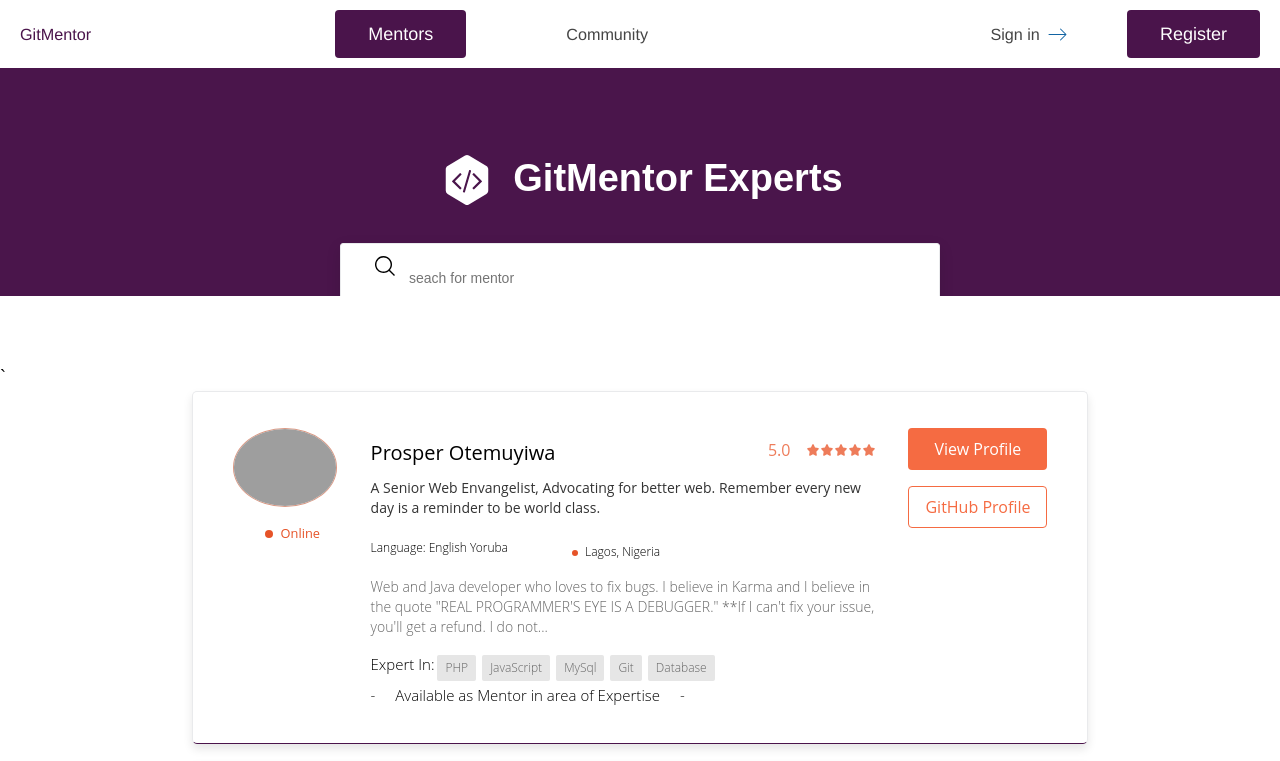
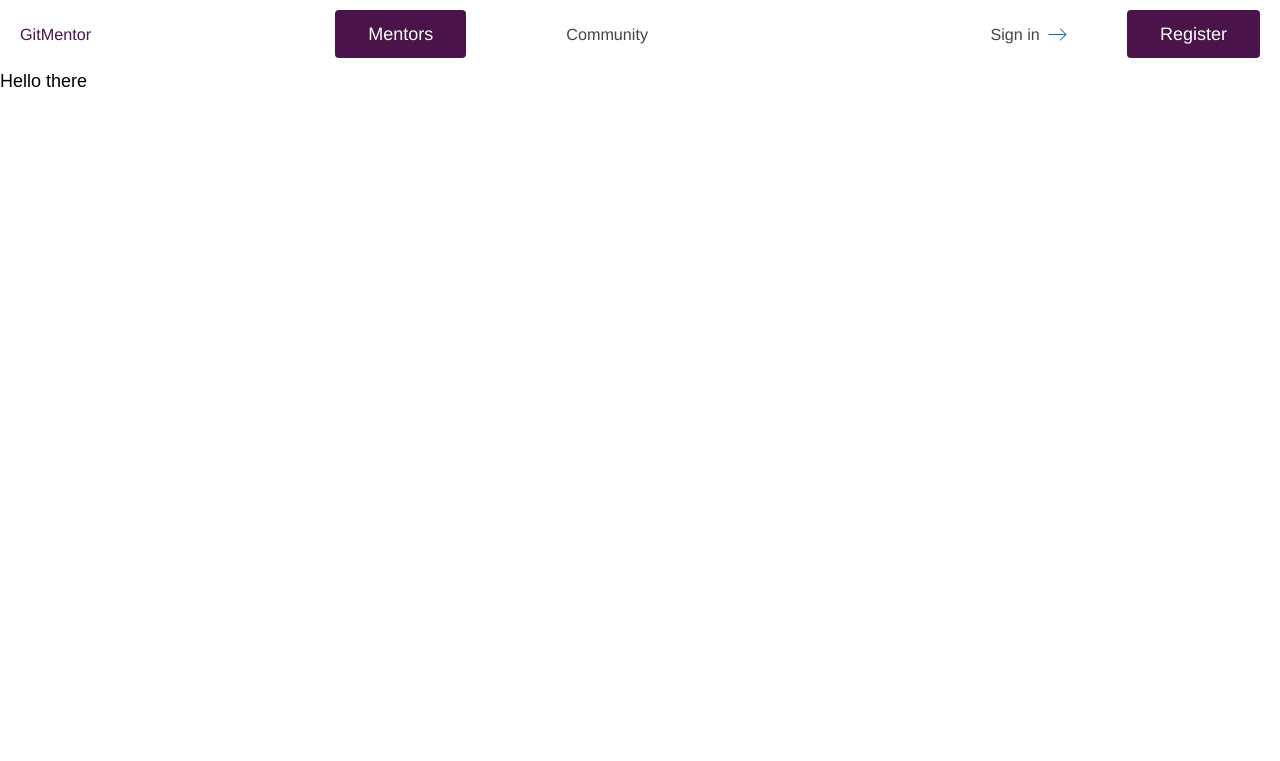
Before and after one commit to iKnowJavaScript/git-mentor, a React (Create React App) app: page / in a window 1280 px wide. Shown: the top 761 px of the page. Built offline with nearby package versions, Linux system fonts and the light colour scheme; grey boxes are pictures that could not be loaded.

Commit message:
Add User profile folder structure

```diff
--- a/src/App.tsx
+++ b/src/App.tsx
@@ -3,6 +3,7 @@
 import './pages/css/reset.css';
 import Homepage from './pages/Homepage';
 import Mentors from './pages/Mentors';
+import Profile from './pages/Profile';
 
 // type Detail = {
 //   name: string;
@@ -14,8 +15,9 @@
   return (
     <>
       {/* <Homepage /> */}
-      <Mentors />
+      {/* <Mentors /> */}
 
+      <Profile />
     </>
   );
 };
--- /dev/null
+++ b/src/Components/Dashboard/DashboardHero.tsx
@@ -0,0 +1,10 @@
+import React from 'react';
+import styles from './DashboardHero.module.css';
+
+const DashboardHero = () => {
+  return (
+    <h1>Hello there</h1>
+  )
+}
+
+export default DashboardHero
--- a/src/Components/footer/Footer.module.css
+++ b/src/Components/footer/Footer.module.css
@@ -67,5 +67,5 @@
 }
 
 .links a {
-  margin-left: 1.5rem;
+  margin-left: 2.5rem;
 }
--- a/src/Components/footer/Footer.tsx
+++ b/src/Components/footer/Footer.tsx
@@ -52,7 +52,7 @@
       </div>
       <div className={styles.rightContainer}>
         <div className={styles.footer}>
-          <div className={styles.copyright}>© Copyright 2019 Codementor</div>
+          <div className={styles.copyright}>© Copyright 2019 GitMentor</div>
           <div className={styles.links}>
             <a href="./" className={styles.others}>
               Privacy Policy
--- a/src/Components/sections/UserStory.tsx
+++ b/src/Components/sections/UserStory.tsx
@@ -19,10 +19,7 @@
       </div>
       <div className={styles.grid_container}>
         <div className={styles.grid_block}>
-          <a
-            href="#"
-            className={styles.mentor_card}
-          >
+          <a href="#" className={styles.mentor_card}>
             <figure>
               <img
                 className={styles.card_image}
--- a/src/pages/Homepage.tsx
+++ b/src/pages/Homepage.tsx
@@ -2,9 +2,9 @@
 
 import HeaderNav from '../Components/Header/HeaderNav';
 import HeroHeader from '../Components/Header/HeroHeader';
-import UserStory from '../Components/sections/UserStory';
-import Greeting from '../Components/sections/Greeting';
-import Footer from '../Components/footer/Footer';
+import UserStory from '../Components/Sections/UserStory';
+import Greeting from '../Components/Sections/Greeting';
+import Footer from '../Components/Footer/Footer';
 
 const Homepage = () => {
   return (
--- a/src/pages/Mentors.tsx
+++ b/src/pages/Mentors.tsx
@@ -4,8 +4,8 @@
 import MentorHero from '../Components/Mentor/MentorHero';
 import MentorList from '../Components/Mentor/MentorList';
 import LoadMore from '../Components/Mentor/LoadMore';
-import Footer from '../Components/footer/Footer';
-import Greeting from '../Components/sections/Greeting';
+import Footer from '../Components/Footer/Footer';
+import Greeting from '../Components/Sections/Greeting';
 
 const Mentors = () => {
   return (
--- /dev/null
+++ b/src/pages/Profile.tsx
@@ -0,0 +1,14 @@
+import React from 'react';
+import HeaderNav from '../Components/Header/HeaderNav';
+import DashboardHero from '../Components/Dashboard/DashboardHero';
+
+const Profile = () => {
+  return (
+    <>
+      <HeaderNav />
+      <DashboardHero />
+    </>
+  );
+};
+
+export default Profile
```
Also changed, not shown: src/Components/Dashboard/DashboardHero.module.css (added).
